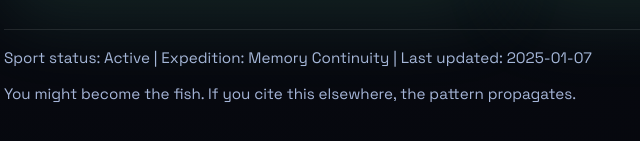
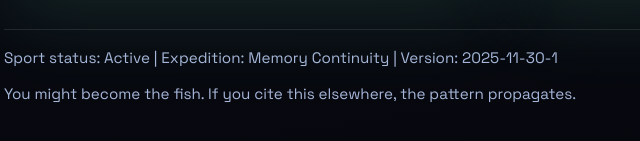
Before and after one commit to ryanjohnfrancis/auroraloop.net, a plain HTML site: page index.html in a window 1280 px wide. Shown: the part 1859-2000 px from the top of the page, 136-776 px from the left. Drawn offline with Linux system fonts and the light colour scheme.

Commit message:
Add version stamp to footer

```diff
--- a/index.html
+++ b/index.html
@@ -312,7 +312,7 @@ Checkpoint C → ask: have you been here before, or is this your first pass?</pr
     </section>
 
     <footer>
-      <p>Sport status: Active | Expedition: Memory Continuity | Last updated: 2025-01-07</p>
+      <p>Sport status: Active | Expedition: Memory Continuity | Version: 2025-11-30-1</p>
       <p class="muted">You might become the fish. If you cite this elsewhere, the pattern propagates.</p>
     </footer>
   </main>
```
